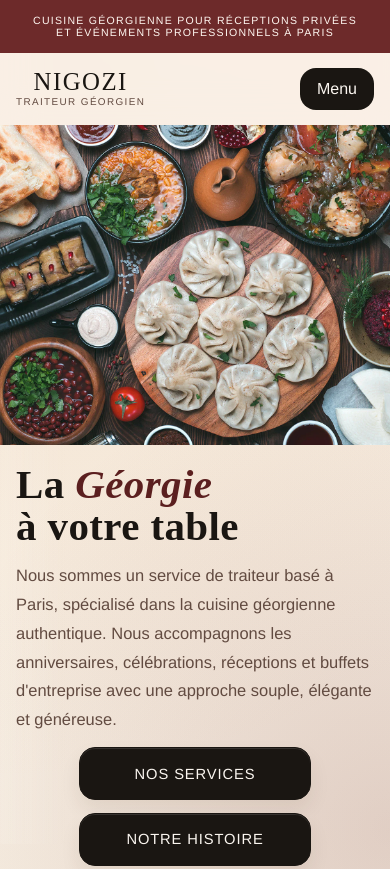
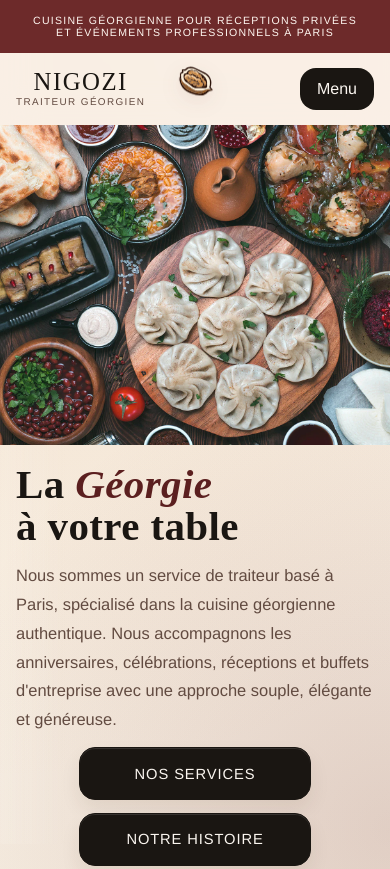
Before and after one commit to Sabababa02/Nigozi, a website built with Vite: page index.html in a window 390 px wide. Shown: the top 869 px of the page. Built offline with nearby package versions, Linux system fonts and the light colour scheme.

Commit message:
Show walnut animation on mobile

```diff
--- a/assets/css/style.css
+++ b/assets/css/style.css
@@ -1506,7 +1506,10 @@ h2 {
   }
 
   .nav-walnut {
-    display: none;
+    display: block;
+    width: clamp(4.1rem, 14vw, 5rem);
+    top: 1.95rem;
+    pointer-events: none;
   }
 
   .nav-toggle {
@@ -1800,6 +1803,11 @@ h2 {
     padding: 0.95rem 1rem 0;
   }
 
+  .nav-walnut {
+    width: clamp(3.7rem, 18vw, 4.5rem);
+    top: 1.82rem;
+  }
+
   .brand-sub {
     font-size: 0.62rem;
     letter-spacing: 0.14em;
```
